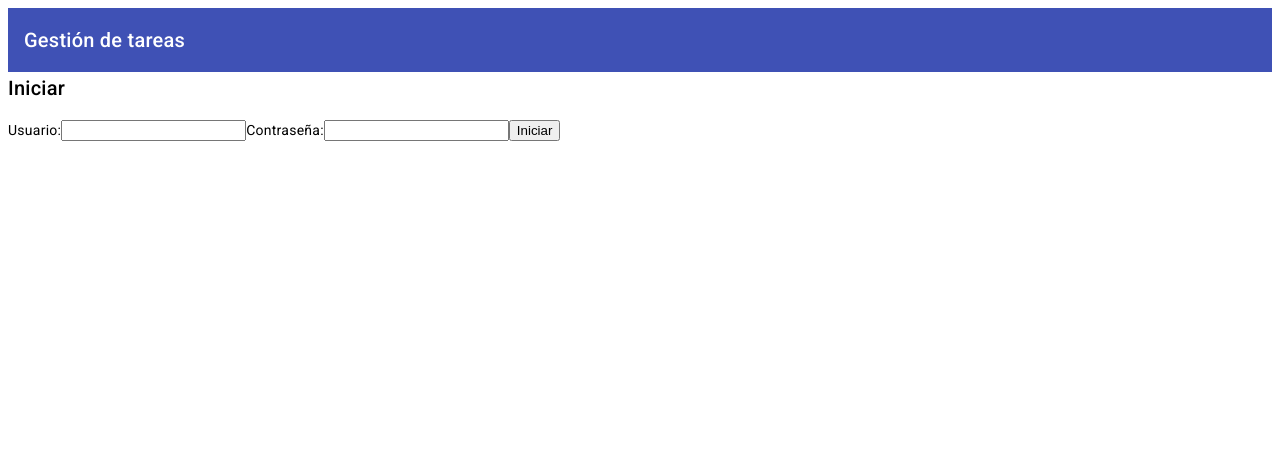
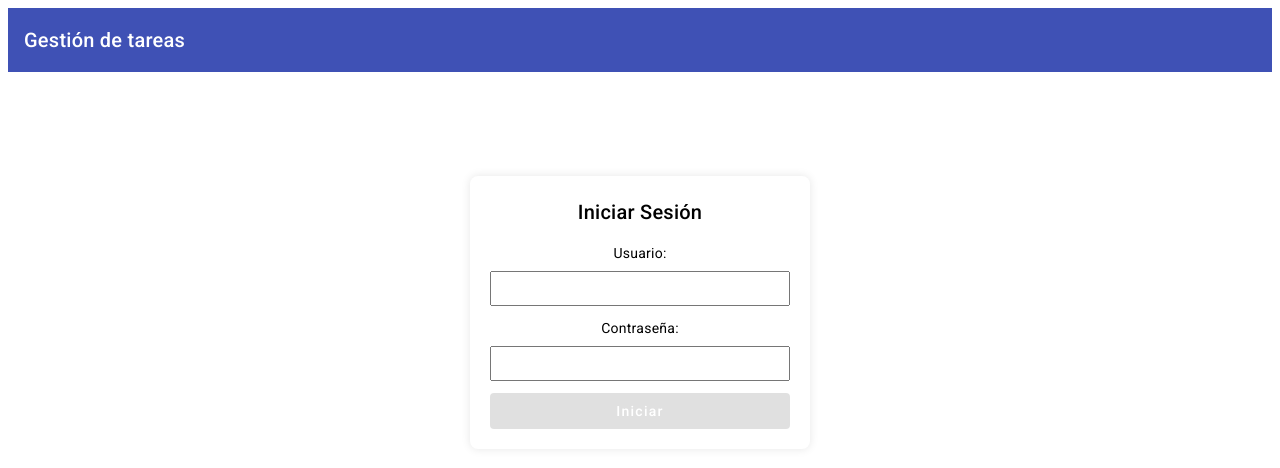
Before and after one commit to jamesbcn/gestion-tareas, an Angular app: page /login in a window 1280 px wide. Shown: the top 468 px of the page. Built offline with nearby package versions, Linux system fonts and the light colour scheme.

Commit message:
login screen styling

```diff
--- a/src/app/auth/login/login.component.html
+++ b/src/app/auth/login/login.component.html
@@ -1,6 +1,6 @@
-<div class="container">
-  <div *ngIf="!(isAuthenticated$ | async)">
-    <h2>Iniciar</h2>
+<div class="login-box">
+  <div *ngIf="!(isAuthenticated$ | async)" class="login-container">
+    <h2>Iniciar Sesión</h2>
     <form (ngSubmit)="login()" [formGroup]="loginForm">
       <label>Usuario:</label>
       <input type="text" formControlName="username">
@@ -8,10 +8,10 @@
       <label>Contraseña:</label>
       <input type="password" formControlName="password">
 
-      <button type="submit">Iniciar</button>
+      <button mat-raised-button color="primary" type="submit" [disabled]="loginForm.invalid">Iniciar</button>
     </form>
   </div>
-  <div *ngIf="isAuthenticated$ | async">
+  <div *ngIf="isAuthenticated$ | async" class="login-container">
     <p>Ya has iniciado sesión.</p>
   </div>
 </div>
--- a/src/app/auth/login/login.component.sass
+++ b/src/app/auth/login/login.component.sass
@@ -0,0 +1,37 @@
+.login-box
+  display: flex
+  align-items: center
+  justify-content: center
+  height: 60vh
+
+  .login-container
+    background-color: #fff
+    padding: 20px
+    border-radius: 8px
+    box-shadow: 0 0 10px rgba(0, 0, 0, 0.1)
+    width: 300px
+    text-align: center
+
+    h2
+      margin-bottom: 15px
+
+    form
+      display: flex
+      flex-direction: column
+
+      label
+        margin-bottom: 8px
+
+      input
+        padding: 8px
+        margin-bottom: 12px
+
+      button
+        padding: 10px
+        color: #fff
+        border: none
+        border-radius: 4px
+        cursor: pointer
+
+        &:hover
+          background-color: #0056b3
--- a/src/app/auth/login/login.component.ts
+++ b/src/app/auth/login/login.component.ts
@@ -4,12 +4,13 @@ import { Router } from '@angular/router';
 import { Observable, of, take } from 'rxjs';
 import { AsyncPipe, NgIf } from '@angular/common';
 import { FormBuilder, FormGroup, Validators } from '@angular/forms'
+import { MatButtonModule } from '@angular/material/button';
 import {ReactiveFormsModule} from '@angular/forms';
 
 @Component({
   selector: 'app-login',
   standalone: true,
-  imports: [NgIf, AsyncPipe, ReactiveFormsModule],
+  imports: [NgIf, AsyncPipe, ReactiveFormsModule, MatButtonModule],
   templateUrl: './login.component.html',
   styleUrl: './login.component.sass'
 })
```
